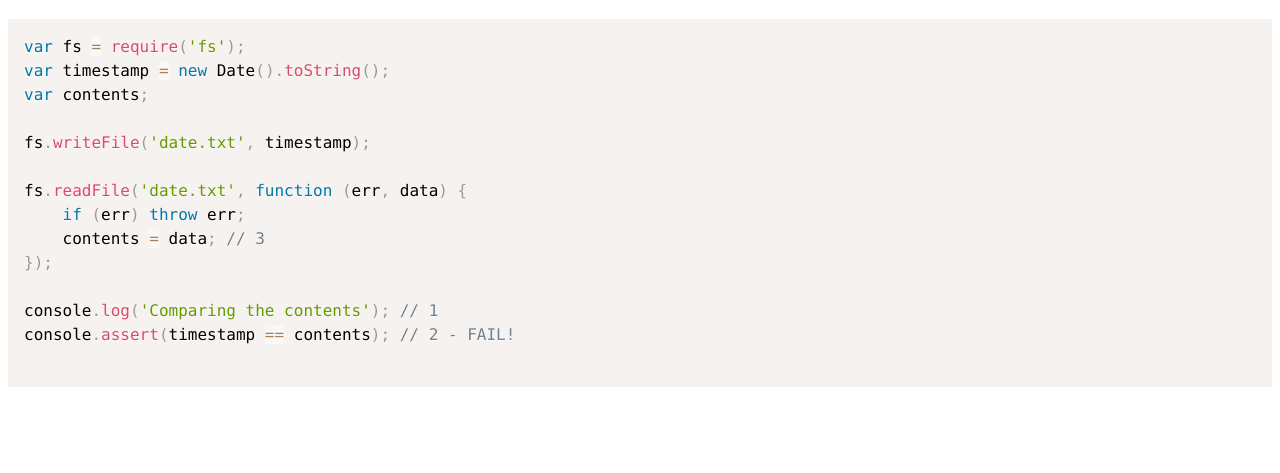
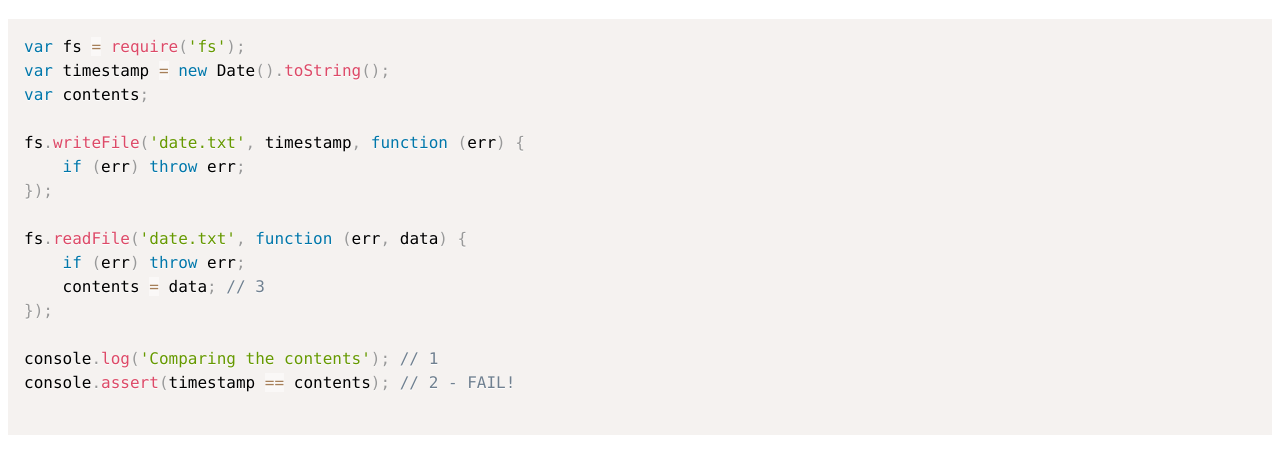
Before and after one commit to dxparker/promises-book-examples, a plain HTML site: page chapter-1/1-07-nodejs-naive-async-fileio.html in a window 1280 px wide. Shown: the part 87-560 px from the top of the page. Drawn offline with Linux system fonts and the light colour scheme.

Commit message:
fix 1-07-nodejs-naive-async-fileio.html

```diff
--- a/chapter-1/1-07-nodejs-naive-async-fileio.html
+++ b/chapter-1/1-07-nodejs-naive-async-fileio.html
@@ -19,7 +19,9 @@ var fs = require('fs');
 var timestamp = new Date().toString();
 var contents;
 
-fs.writeFile('date.txt', timestamp);
+fs.writeFile('date.txt', timestamp, function (err) {
+	if (err) throw err;
+});
 
 fs.readFile('date.txt', function (err, data) {
 	if (err) throw err;
```
